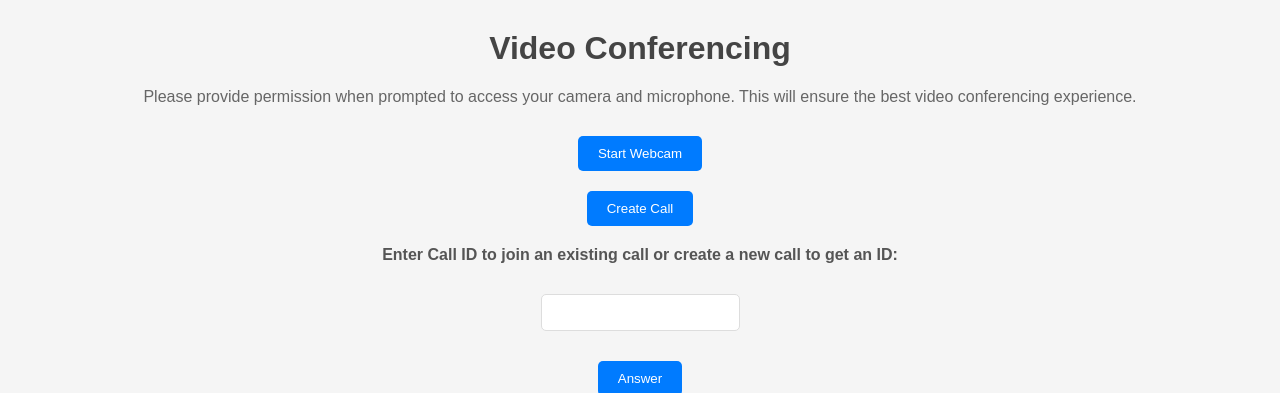
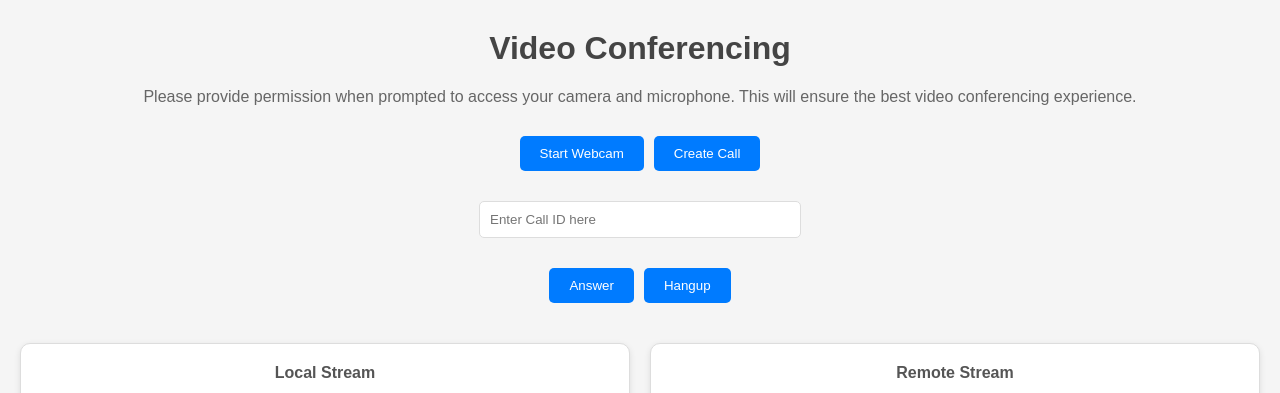
Before and after one commit to ShubhamGaikwad03/Adaptive-Video-Super-Resolution-in-Real-Time, a Flask app: page / in a window 1280 px wide. Shown: the top 393 px of the page. Run offline with Flask 3, Linux system fonts and the light colour scheme; some libraries are stand-ins or nearby versions.

Commit message:
buttons on same line

```diff
--- a/static/styles.css
+++ b/static/styles.css
@@ -24,6 +24,24 @@ p {
     align-items: center;
     gap: 20px;
     margin-bottom: 20px;
+}
+
+.top-buttons, .bottom-buttons {
+    display: flex;
+    justify-content: center;
+    gap: 10px;
+}
+
+.call-input {
+    width: 100%;
+    display: flex;
+    justify-content: center;
+}
+
+/* If you want the input to not stretch too wide, you can restrict its max-width */
+.call-input input {
+    width: 100%; /* This makes input to take the full width of its parent */
+    max-width: 300px; /* Example max-width */
 }
 
 button {
--- a/templates/index.html
+++ b/templates/index.html
@@ -14,12 +14,17 @@
     <p>Please provide permission when prompted to access your camera and microphone. This will ensure the best video conferencing experience.</p>
 
     <div class="controls">
-        <button id="webCamButton" onclick="init();">Start Webcam</button>
-        <button id="callButton" onclick="initiateConnection();">Create Call</button>
-        <label for="callInput">Enter Call ID to join an existing call or create a new call to get an ID:</label>
-        <input type="text" id="callInput">
-        <button id="answerButton" onclick="answerClick()">Answer</button>
-        <button id="hangUpButton" onclick="hangUpClick()">Hangup</button>
+        <div class="top-buttons">
+            <button id="webCamButton" onclick="init();">Start Webcam</button>
+            <button id="callButton" onclick="initiateConnection();">Create Call</button>
+        </div>
+        <div class="call-input">
+            <input type="text" placeholder="Enter Call ID here" id="callInput">
+        </div>
+        <div class="bottom-buttons">
+            <button id="answerButton" onclick="answerClick()">Answer</button>
+            <button id="hangUpButton" onclick="hangUpClick()">Hangup</button>
+        </div>
     </div>
 
     <div class="container">
```
